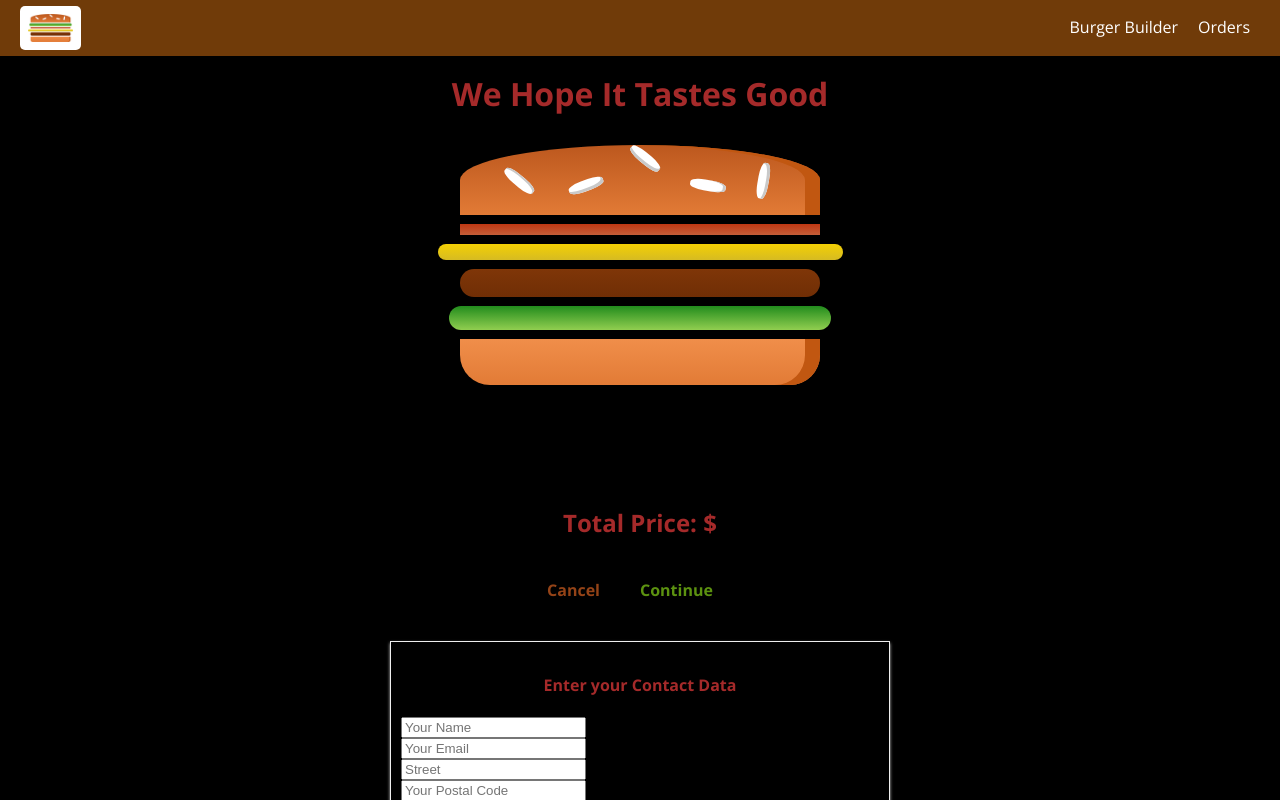
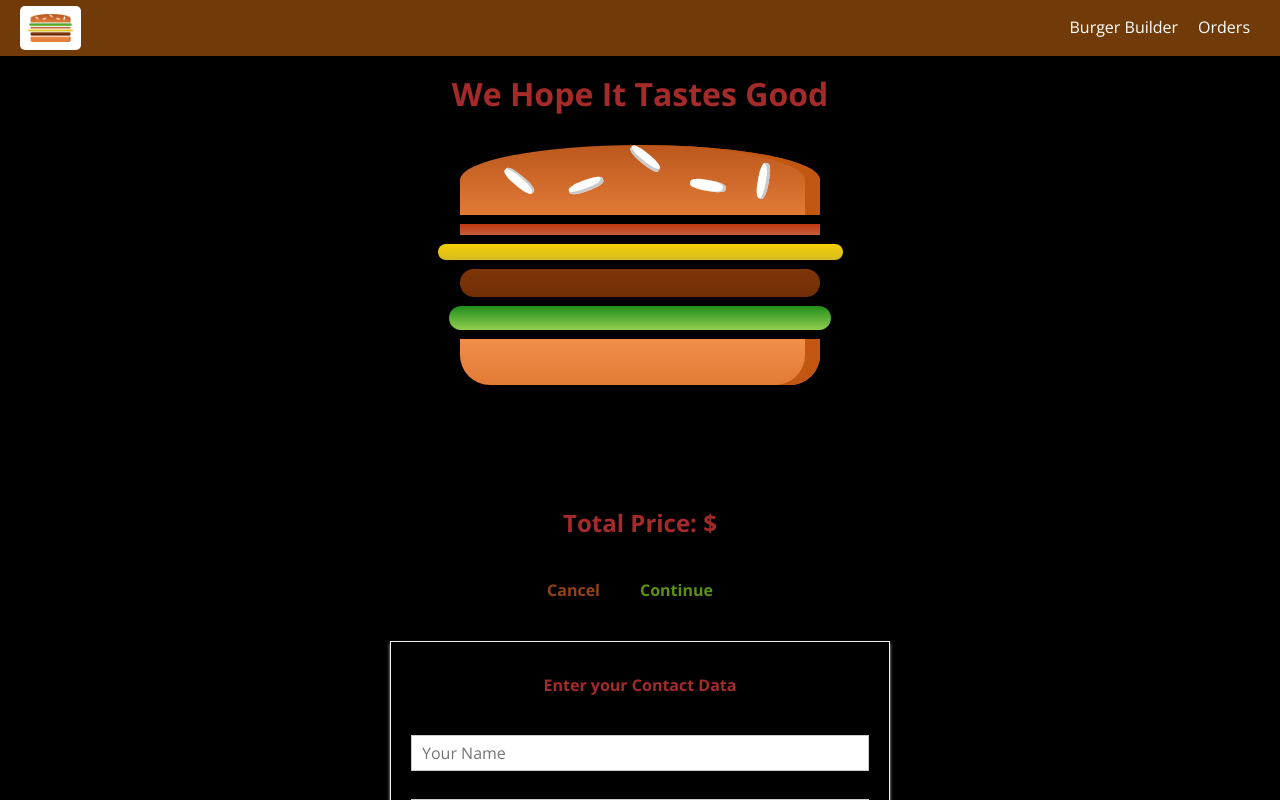
Before and after one commit to abhishekhotti/burgerProject, a React app: page /Checkout in a window 1280 px wide. Both pictures are taken after a click on the button "Continue". Shown: the top 800 px of the page. Built offline with nearby package versions, Linux system fonts and the light colour scheme.

Commit message:
form added

```diff
--- /dev/null
+++ b/src/components/UI/Input/Input.css
@@ -0,0 +1,27 @@
+.Input {
+    width: 100%;
+    padding: 10px;
+    box-sizing: border-box;
+}
+
+.Label{
+    font-weight: bold;
+    display: block;
+    margin-bottom: 8px;
+}
+
+.InputElement{
+    outline: none;
+    border: 1px solid #ccc;
+    background-color: white;
+    font: inherit;
+    display:  block;
+    width: 100%;
+    padding: 6px 10px;
+    box-sizing: border-box;
+}
+
+.InputElement:focus{
+    outline: none;
+    background-color: #ccc;
+}
--- /dev/null
+++ b/src/components/UI/Input/Input.js
@@ -0,0 +1,45 @@
+import React from 'react';
+import classes from "./Input.css";
+
+const input = (props) =>{
+    let inputElement = null;
+    switch(props.elementtype){
+        case('input'):
+            inputElement = <input
+            className = {classes.InputElement}
+            {...props}
+            value = {props.value}/>;
+            break;
+        case('textarea'):
+            inputElement = <textarea
+            className = {classes.InputElement}
+            {...props}
+            value = {props.value}/>;
+            break;
+        case('select'):
+            inputElement = (
+                <select
+                    className = {classes.InputElement}
+                    value = {props.value}>
+                    {props.type.map((option) => (
+                        <option key = {option.value} value = {option.value}>{option.display} </option>
+                    ))}
+                </select>
+            );
+            break;
+        default:
+            inputElement = <input
+            className = {classes.InputElement}
+            {...props.elementConfig}
+            value = {props.value} />;
+    }
+    return(
+        <div className = {classes.Input}>
+            <label className = {classes.Label}>{props.label}</label>
+            {inputElement}
+        </div>
+    );
+
+}
+
+export default input;
--- a/src/containers/Checkout/ContactData/ContactData.css
+++ b/src/containers/Checkout/ContactData/ContactData.css
@@ -8,10 +8,6 @@
     box-sizing: border-box;
 }
 
-.Input {
-    display: block;
-}
-
 @media(min-width: 600px)
 {
     .ContactData{
--- a/src/containers/Checkout/ContactData/ContactData.js
+++ b/src/containers/Checkout/ContactData/ContactData.js
@@ -4,16 +4,35 @@ import classes from "./ContactData.css";
 import axios from "../../../axios";
 import Spinner from "../../../components/UI/Spinner/Spinner";
 import {withRouter} from "react-router-dom";
+import Input from "../../../components/UI/Input/Input";
 
 class ContactData extends Component{
-    state = {
-        name: '',
-        email: '',
-        address :{
-            street:'',
-            postalCode: ''
-        },
-        loading: false,
+    constructor(props){
+        super(props)
+        let newForm = {
+            name: this.createObjectForState("input", "text", "Your Name", ""),
+            street: this.createObjectForState("input", "text", "Your Street", ""),
+            zipCode: this.createObjectForState("input", "text", "Your ZipCode", ""),
+            country: this.createObjectForState("input", "text", "Your Country", ""),
+            email: this.createObjectForState("input", "email", "Your Email", ""),
+            deliveryMethod: this.createObjectForState("select",
+                                                        [
+                                                            {value: "fastest", display: "Fastest"},
+                                                            {value: "cheapest", display: "Cheapest"}
+                                                        ],
+                                                        "-- Delivery Method --",
+                                                        "")
+        };
+        this.state = {form: newForm, loading: false}
+    }
+    createObjectForState = (typeOfElement, configType, placeholderForConfig, valueForElement) => {
+        return <Input
+            key = {placeholderForConfig}
+            elementtype = {typeOfElement}
+            value = {valueForElement}
+            type = {configType}
+            placeholder = {placeholderForConfig}
+        />;
     }
 
     submitFormHandler = (event) => {
@@ -26,16 +45,6 @@ class ContactData extends Component{
                     return {...newObj, [currVal]: this.props.burgerIngredients[currVal][0]}
                 }, {}),
             price: this.props.totalPrice,
-            customer: {
-                name: "Abhi",
-                address: {
-                    street: "Great Masll",
-                    zipCode: "13834",
-                    country: "Germany"
-                },
-                email: "abhi@abhic.om"
-            },
-            deliveryMethod: "fastest"
         }
         axios.post("/orders.json", order).then(response => {
             this.setState({loading: false, showModal: false});
@@ -49,23 +58,16 @@ class ContactData extends Component{
         })
     }
 
+
     render(){
-        let form = (
-            <form>
-                <input className = {classes.Input} type="text" name="name" placeholder="Your Name" />
-                <input className = {classes.Input} type="text" name="email" placeholder="Your Email" />
-                <input className = {classes.Input} type="text" name="street" placeholder="Street" />
-                <input className = {classes.Input} type="text" name="postal" placeholder="Your Postal Code" />
-                <Button btnType = "Success" clicked={this.submitFormHandler}>ORDER</Button>
-            </form>
-        )
-        if (this.state.loading){
-            form = <Spinner />
-        }
         return (
             <div className = {classes.ContactData}>
                 <h4>Enter your Contact Data</h4>
-                {form}
+                {/* {form} */}
+                <form>
+                {this.state.form ? Object.keys(this.state.form).map( value => this.state.form[value]) : <Spinner />}
+                <Button btnType = "Success" clicked={this.submitFormHandler}>ORDER</Button>
+                </form>
             </div>
         );
     }
```
